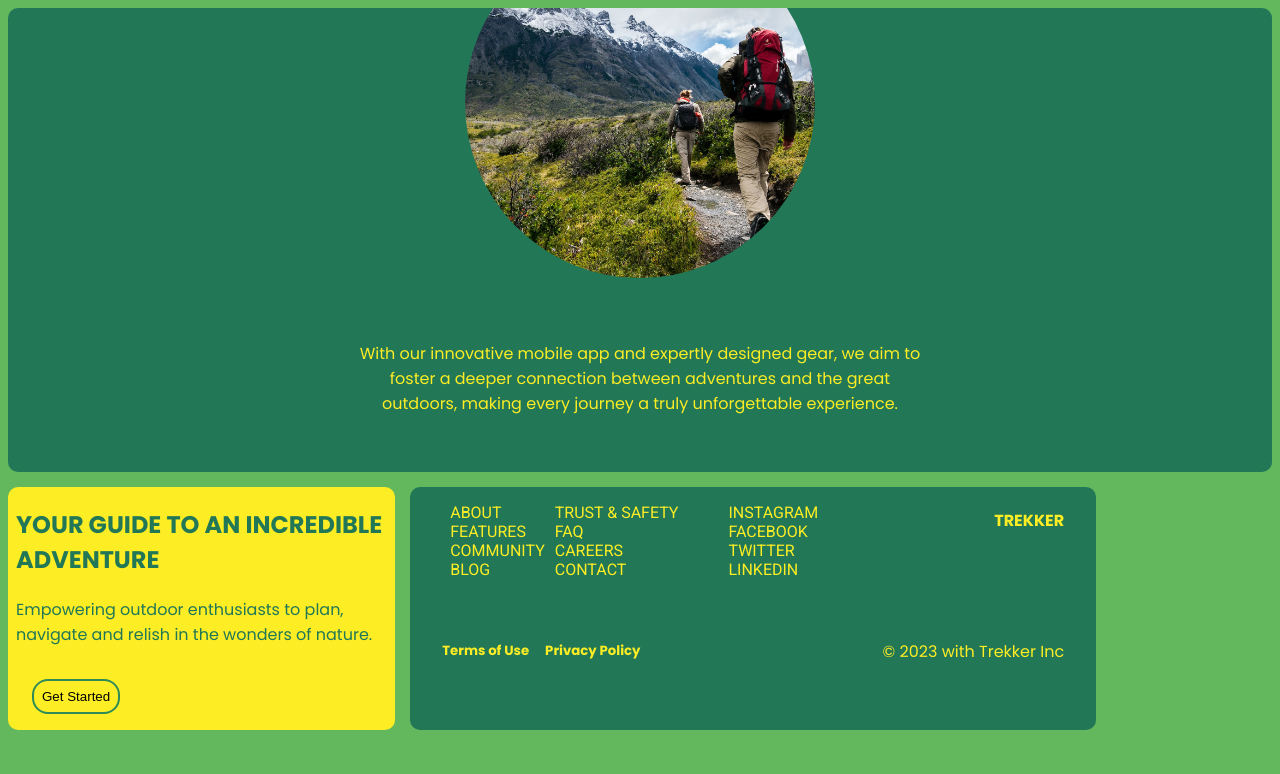
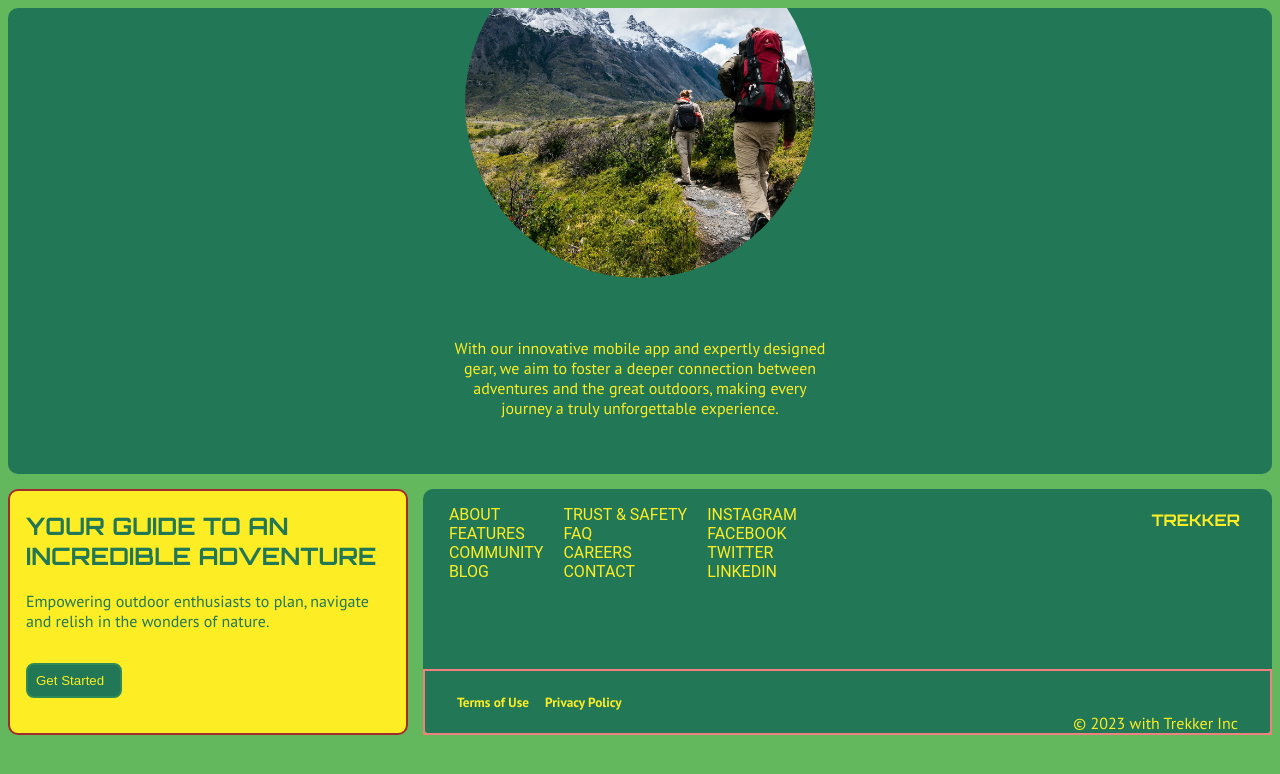
Before and after one commit to srshankar145/frontendtrys, a plain HTML site: page FooterChallenge1/index.html in a window 1280 px wide. Drawn offline with Linux system fonts and the light colour scheme.

Commit message:
Add files via upload

```diff
--- a/FooterChallenge1/style.css
+++ b/FooterChallenge1/style.css
@@ -1,5 +1,5 @@
-@import url(https://fonts.googleapis.com/css?family=Roboto:100,100italic,300,300italic,regular,italic,500,500italic,700,700italic,900,900italic);
-@import url(https://fonts.googleapis.com/css?family=Poppins:100,100italic,200,200italic,300,300italic,regular,italic,500,500italic,600,600italic,700,700italic,800,800italic,900,900italic);
+@import url(https://fonts.googleapis.com/css?family=PT+Sans:regular,italic,700,700italic);
+@import url(https://fonts.googleapis.com/css?family=Orbitron:regular,500,600,700,800,900);
 
 :root {
   --first-color: #217756;
@@ -16,7 +16,7 @@
 
 body {
   background-color: var(--second-color);
-  font-family: "Poppins", "Roboto";
+  font-family: "PT Sans";
 }
 
 main {
@@ -48,7 +48,7 @@ img {
   color: var(--fourth-color);
   position: relative;
   bottom: 40px;
-  width: 45%;
+  width: 30%;
   text-align: center;
   /* position: absolute; */
   /* transform: translateY(200px); */
@@ -63,22 +63,31 @@ footer {
   color: var(--fourth-color);
   margin: 15px 0 0 0;
   border-radius: 10px;
+  width: 70%;
 }
 
 .desc-container {
-  /* border: 2px solid brown; */
+  border: 2px solid brown;
   width: 30%;
   background-color: var(--fourth-color);
   color: var(--first-color);
   margin: 15px 15px 0 0;
-  padding-left: 0.5rem;
+  /* padding-left: 0.5rem; */
+  padding: 0 1rem;
   border-radius: 10px;
 }
 
+.title h2 {
+  font-family: "Orbitron";
+}
+
 .links {
+  /* border: 2px solid chartreuse; */
   display: flex;
   font-family: Roboto;
   font-size: 16px;
+  margin: 0 1rem 1rem 1rem;
+  margin-right: 1rem;
 }
 
 ul {
@@ -94,31 +103,36 @@ a {
   /* margin: 1rem; */
   /* border: 2px solid saddlebrown; */
   display: flex;
+  align-items: flex-start;
+  justify-content: space-between;
 }
 .link-1 {
-  /* border: 2px solid red; */
+  /* border: 2px solid skyblue; */
+  padding: 0 10px;
 }
 
 .link-2 {
-  /* border: 2px solid red; */
+  /* border: 2px solid crimson; */
   padding: 0 10px;
 }
 
 .link-3 {
-  /* border: 2px solid red; */
+  /* border: 2px solid goldenrod; */
+  padding: 0 10px;
 }
 
 .logo {
-  margin-left: 11rem;
+  /* margin-left: 11rem; */
   margin-right: 2rem;
+  font-family: "Orbitron";
 }
 
 .bottom-footer {
-  /* border: 2px solid lightcoral; */
+  border: 2px solid lightcoral;
   display: flex;
-  align-items: center;
+  align-items: flex-end;
   justify-content: space-between;
-  margin-top: 1.5rem;
+  margin-top: 3.5rem;
 }
 
 .left-terms {
@@ -138,9 +152,10 @@ h5:nth-child(1) {
 }
 
 button {
-  margin: 1rem 1rem;
-  padding: 0.5rem;
+  margin: 1rem 1rem 1rem 0;
+  padding: 0.5rem 1rem 0.5rem 0.5rem;
   border: 0.15rem solid seagreen;
-  border-radius: 1rem;
-  background-color: transparent;
+  border-radius: 0.5rem;
+  background-color: var(--first-color);
+  color: var(--fourth-color);
 }
```
